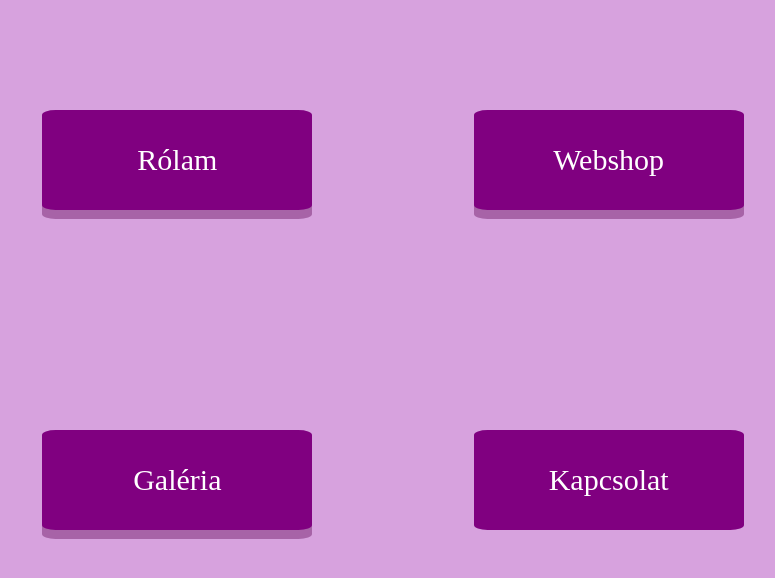
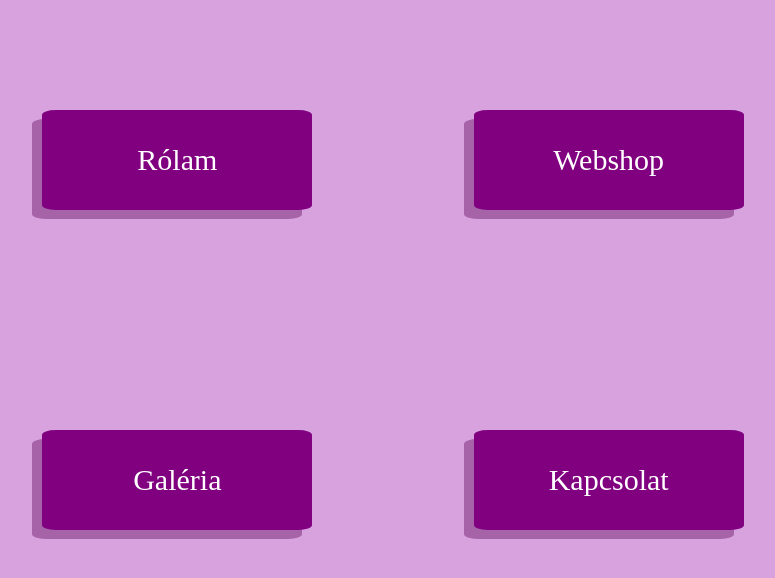
Before and after one commit to pszprogi/vorosedua, a PHP site: page / in a window 1280 px wide. Shown: the top 578 px of the page, without its empty margins (247-1022 px from the left). Run offline with PHP 8.4, Linux system fonts and the light colour scheme.

Commit message:
Minimális módosítás az indexen, most kezdem a gallery átírását.

```diff
--- a/index.php
+++ b/index.php
@@ -20,7 +20,7 @@
  <div class="flex-elem row">
     <div ><a href="webpage/gallery.php" class="button">Galéria</a></div>
 
-    <div ><a href="webpage/vendegkonyv.html" class="button2">Kapcsolat</a></div>
+    <div ><a href="webpage/vendegkonyv.html" class="button">Kapcsolat</a></div>
 
  </div>
 
--- a/webpage/css/stylesheet_index.css
+++ b/webpage/css/stylesheet_index.css
@@ -34,7 +34,7 @@
                 width: 270px;
                 height: 100px;
                 border-radius: 5%;
-                box-shadow: 0 9px rgb(167, 99, 167);
+                box-shadow: -10px 9px rgb(167, 99, 167);
                 background-color: purple;
                 margin: 0;
 
```
